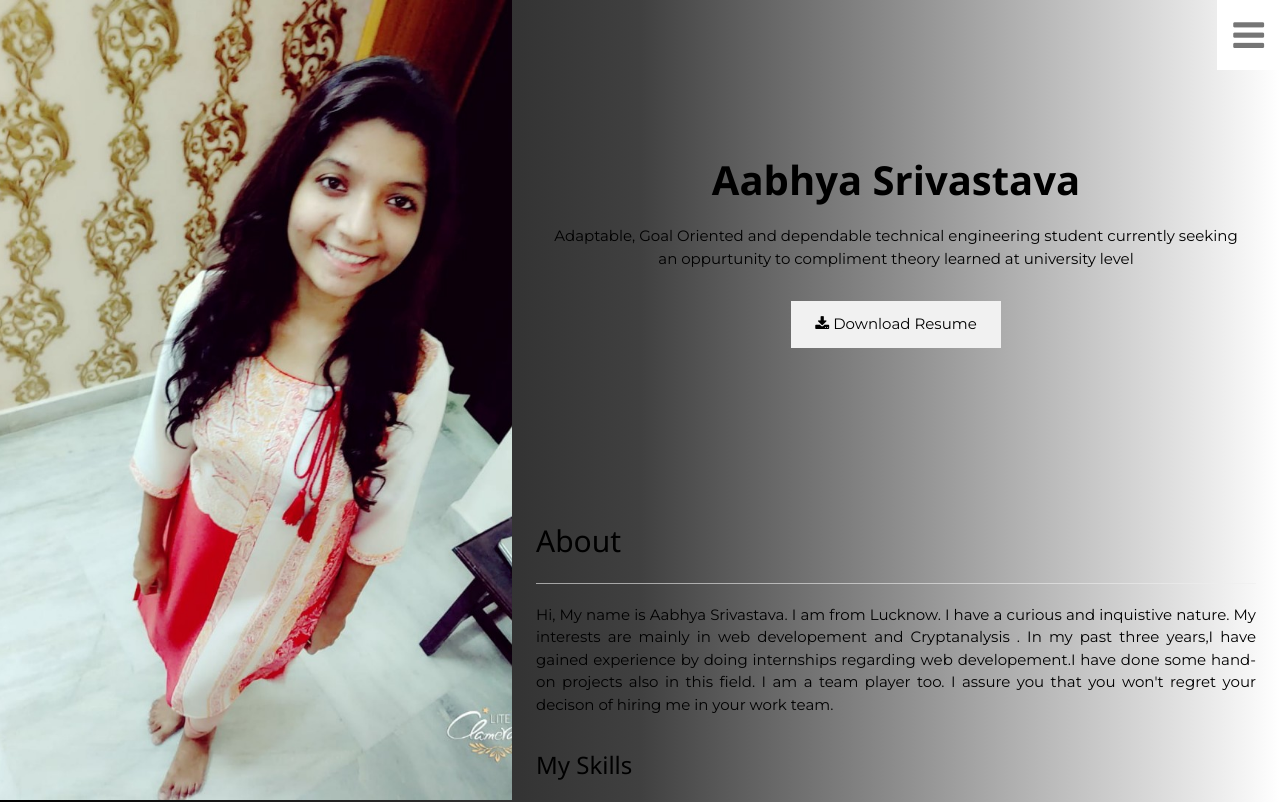
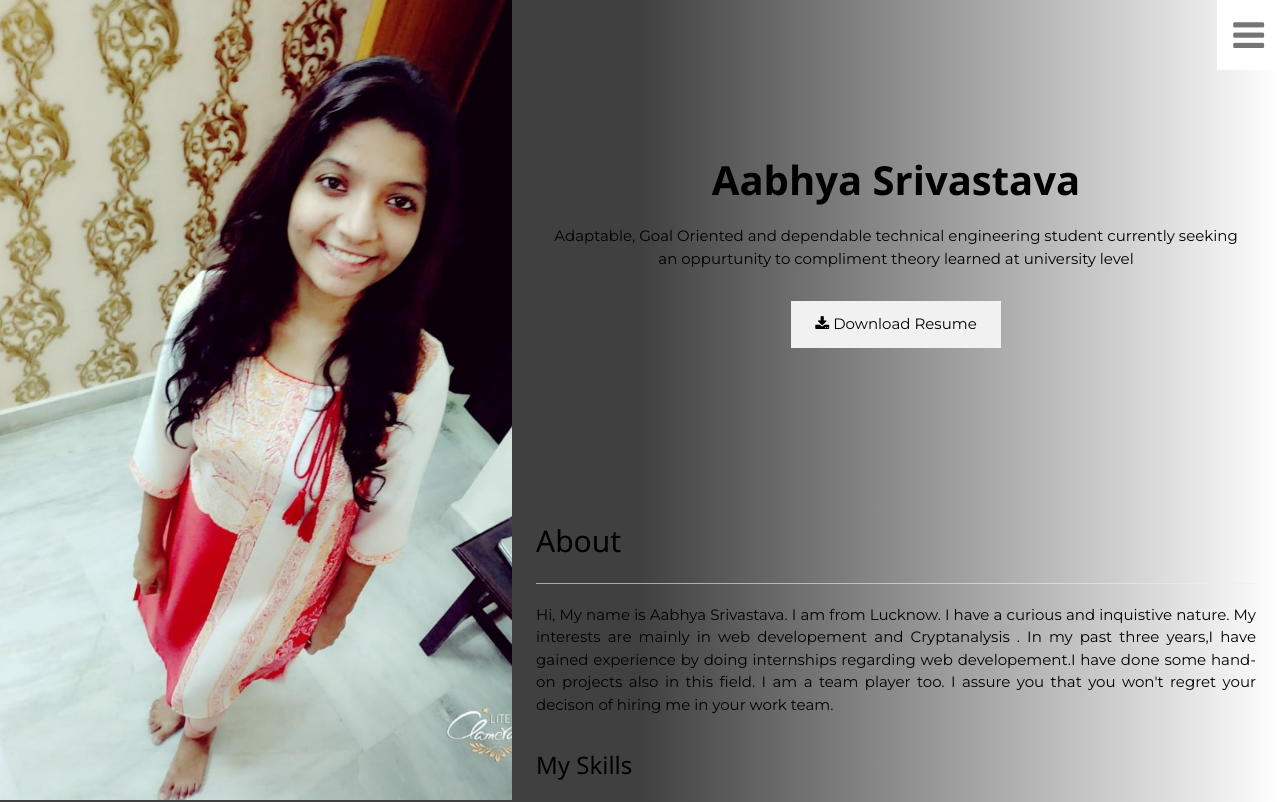
Before and after one commit to aabhya/myprofile.github.io, a plain HTML site: page index.html in a window 1280 px wide. Shown: the top 802 px of the page. Drawn offline with nearby package versions, Linux system fonts and the light colour scheme.

Commit message:
Update style.css

```diff
--- a/css/style.css
+++ b/css/style.css
@@ -28,6 +28,6 @@
 	font-size: 40px;
 }
 .gradient{
-background-image: linear-gradient(to right,black,#404040, white);
+background-image: linear-gradient(to right,#404040,#404040, white);
 
 }
```
